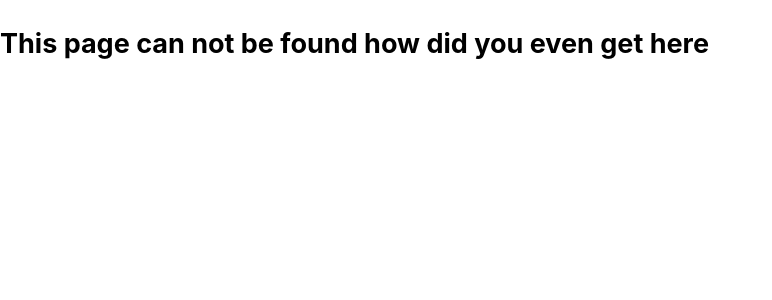
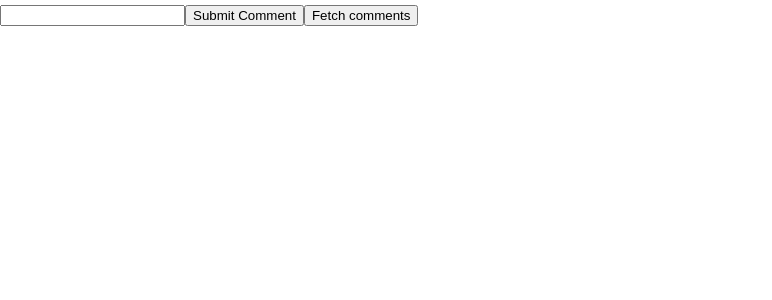
Before and after one commit to M-E-J-O-R/nextjs-blog, a Next.js app: page /comments in a window 1280 px wide. Before the commit this address had no page. Shown: the top 300 px of the page, without its empty margins (0-772 px from the left). Built offline with nearby package versions, Linux system fonts and the light colour scheme.

Commit message:
learnt how to make a get and post request

```diff
--- /dev/null
+++ b/data/comments.js
@@ -0,0 +1,6 @@
+export const comments = [
+    { "id": 1, "text": "This is the first comment." },
+    { "id": 2, "text": "Here's the second comment." },
+    { "id": 3, "text": "The third comment is here." },
+    { "id": 4, "text": "And this is the fourth comment." }
+];
--- /dev/null
+++ b/pages/api/comments/index.js
@@ -0,0 +1,20 @@
+import { comments } from "../../../data/comments";
+
+export default function handler(req, res) {
+
+    if (req.method === 'GET') {
+        res.status(200).json(comments);
+    } else if (req.method === 'POST') {
+        const userComment = req.body.userComment;
+        const newUserComment = {
+            id: Date.now(),
+            text: userComment
+        };
+        comments.push(newUserComment)
+        res.status(201).json(newUserComment);
+
+    }
+
+
+
+}
--- /dev/null
+++ b/pages/api/index.js
@@ -0,0 +1,3 @@
+export default function handler(req, res) {
+    res.status(200).json({ name: 'Amujo Babatunde Emmanuel' });
+}
--- /dev/null
+++ b/pages/comments/index.js
@@ -0,0 +1,47 @@
+import { useState } from "react";
+
+const CommentPage = () => {
+    const [commentData, setCommentData] = useState([]);
+    const [userComment, setUserComment] = useState('');
+
+    const fetchComment = async () => {
+        const response = await fetch('/api/comments');
+        const data = await response.json();
+        setCommentData(data);
+    };
+
+    const submitComment = async () => {
+        const response = await fetch('/api/comments', {
+            method: 'POST',
+            body: JSON.stringify({ userComment }),
+            headers: {
+                'Content-Type': 'application/json'
+            }
+        });
+        const data = await response.json();
+        console.log(data)
+    };
+
+
+    return (
+        <main>
+            <input type="text"
+                value={userComment}
+                onChange={(event => setUserComment(event.target.value))}
+            />
+            <button onClick={submitComment}>Submit Comment</button>
+            <button onClick={fetchComment}>Fetch comments</button>
+            {commentData.map((comment) => {
+                return (
+                    <div key={comment.id}>
+                        <p> <b> {comment.id}</b> {comment.text}</p>
+                    </div>
+
+                );
+            })}
+
+        </main>
+    );
+};
+
+export default CommentPage;
```
